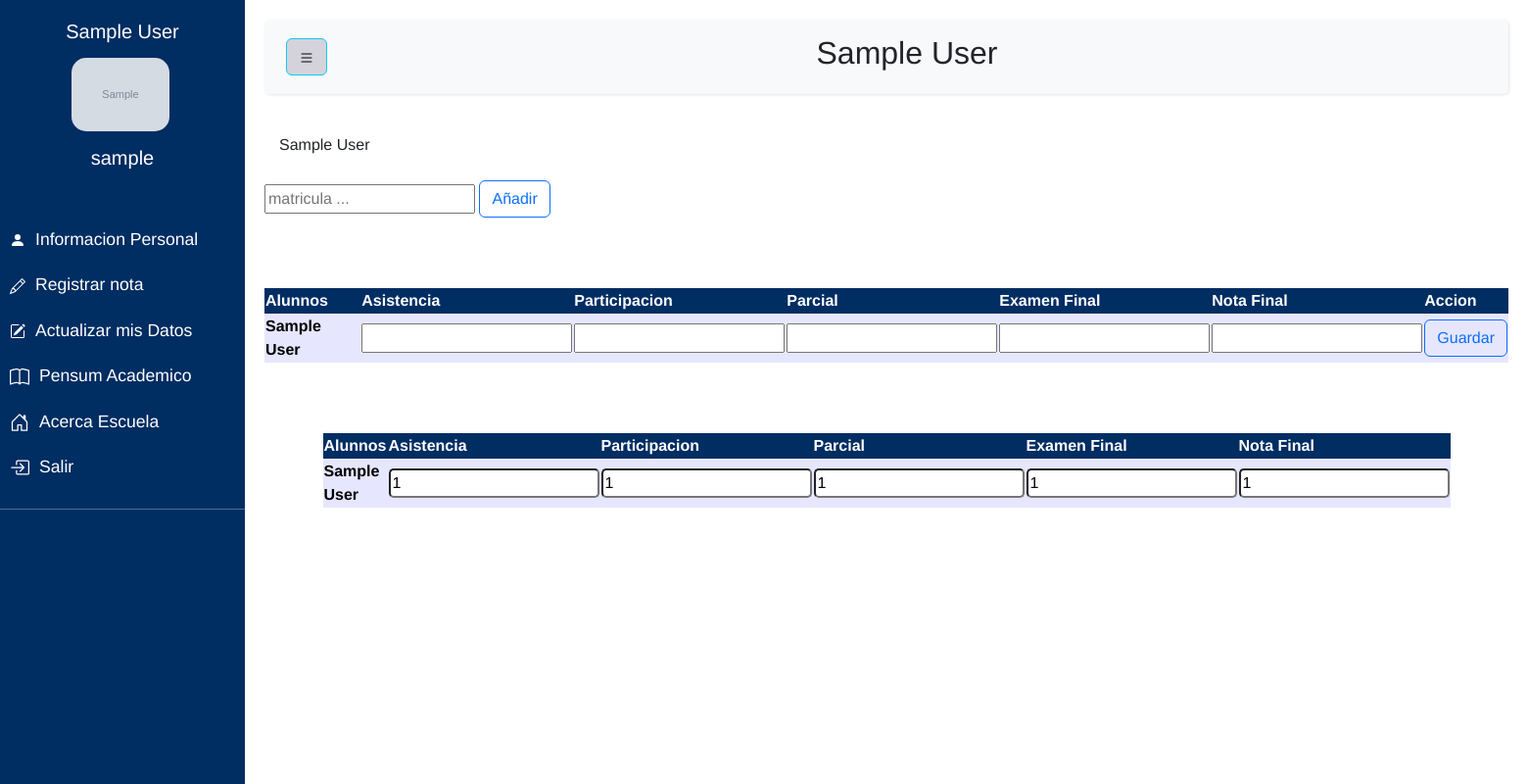
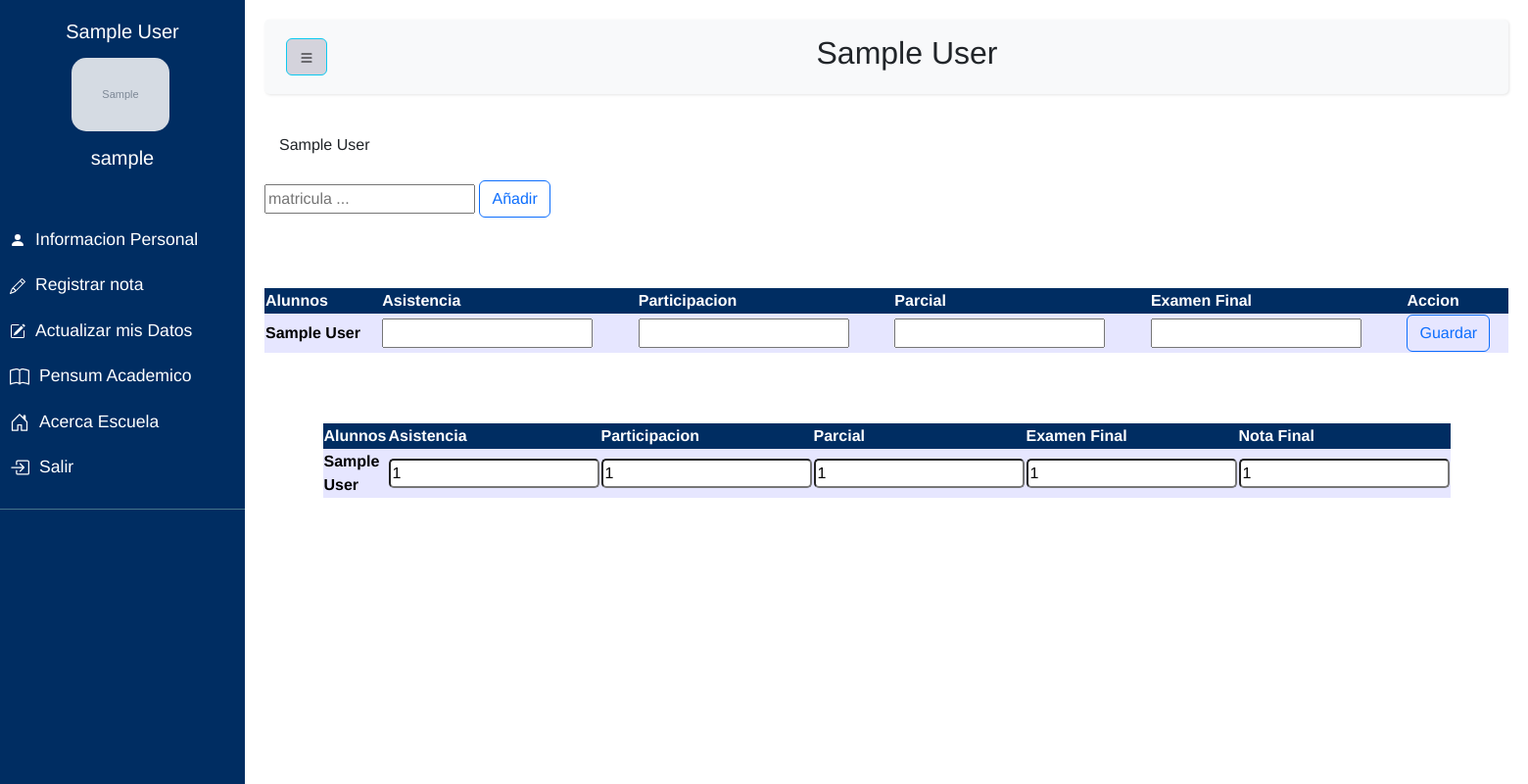
Before and after one commit to reymanuel010899/escuelas-admision, a Django app: page /inicio/seciones-alunnos/1/ in a window 1560 px wide. Shown: the whole page at 98% size. Run offline with Django 5.2, Linux system fonts and the light colour scheme; a user stored in the database is signed in; tables that the repository leaves empty hold one stand-in row (values such as "Sample post"); grey boxes marked "Sample" are stand-in pictures; lists and menus that the app fills with data are empty; some libraries are stand-ins or nearby versions.

Commit message:
calculo nota final automatizada

```diff
--- a/inicio/templates/base.html
+++ b/inicio/templates/base.html
@@ -13,9 +13,9 @@
          </head>
           <body>
             <div id="wrapper">
-            <div class="wrapper" style="display: flex; ">
+            <div class="wrapper" style="display: flex;">
              <!-- Sidebar  -->
-             <nav id="sidebar" style=" background-color: #002d62; position: fixed; height: 100%;   ">
+             <nav id="sidebar" style=" background-color: #002d62; position: fixed; height: 100%; z-index: 3 !important;   ">
 
                 <div class="sidebar-header" style="background-color: #002d62;">
                     <h5 style="text-align: center; margin-bottom: 15px;">{{user.nombre}} </h5>
--- a/inicio/templates/registrar-alunnos-notas.html
+++ b/inicio/templates/registrar-alunnos-notas.html
@@ -17,19 +17,26 @@
 {% endif %}
 {% endif %}
 {% endfor %}
-<form  method="GET" style="">
+<form  method="GET">
     <input placeholder="matricula ..." name="buscar" type="text">
     <button class="btn btn-outline-primary"  type="submit">Añadir</button>
 </form>
 <br><br><br>
 <table style="width: 100%; margin: auto;" >
     <tr style="background-color:  #002d62; color: rgb(255, 255, 255);">
-        <th class="centro" scope="col">Alunnos</th><th class="centro" scope="col">Asistencia</th><th class="centro" scope="col">Participacion</th><th class="centro" scope="col">Parcial</th><th class="centro" scope="col">Examen Final</th><th class="centro" scope="col">Nota Final</th><th class="centro" scope="col">Accion</th>
+        <th class="centro" scope="col">Alunnos</th><th class="centro" scope="col">Asistencia</th>
+        <th class="centro" scope="col">Participacion</th><th class="centro" scope="col">Parcial</th>
+        <th class="centro" scope="col">Examen Final</th><th class="centro" scope="col">Accion</th>
     </tr>
     {% for estud in estudiantes %}
     <form action="?alunno={{estud.id}}" method="POST">{% csrf_token %}
         <tr style="background-color: rgb(230, 230, 255); color: rgb(0, 0, 0); border: none;">
-            <th class="centro" scope="col">{{estud.user.nombre}}</th><th class="centro"   scope="col">{{form.asistencia}}  </th><th class="centro" scope="col">{{form.participacion}}</th><th class="centro" scope="col">{{form.parcial}} </th><th class="centro" scope="col">{{form.filnal_ex}}</th><th class="centro"   scope="col">{{form.nota_final}}  </th> <th class="centro" scope="col"><button type="submit" class="btn btn-outline-primary">Guardar</button></th>
+            <th class="centro" scope="col">{{estud.user.nombre}}</th>
+            <th class="centro"   scope="col">{{form.asistencia}}  </th>
+            <th class="centro" scope="col">{{form.participacion}}</th>
+            <th class="centro" scope="col">{{form.parcial}} </th>
+            <th class="centro" scope="col">{{form.filnal_ex}}</th>
+            <th class="centro" scope="col"><button type="submit" class="btn btn-outline-primary">Guardar</button></th>
         </tr>
     </form>
     {% endfor %}
@@ -42,7 +49,7 @@
 {% for estud in notas %}
 <form action="?alunno={{estud.id}}" method="POST">{% csrf_token %}
 <tr style="background-color: rgb(230, 230, 255); color: rgb(0, 0, 0); border: none;">
-    <th class="centro" scope="col">{{estud.alunno.user.nombre}} </th><th class="centro"   scope="col"> <input   value="{{estud.asistencia}}" style="border-radius: 5px;" readonly type="text"></th><th class="centro" scope="col"><input type="text" value="{{estud.participacion}}" readonly style="border-radius: 5px;"></th><th class="centro" scope="col"> <input type="text" value="{{estud.parcial}}" readonly style="border-radius: 5px;"> </th><th class="centro" scope="col"><input type="text" value="{{estud.filnal_ex}}" readonly style="border-radius: 5px;"></th> <th class="centro"   scope="col"> <input value="{{estud.nota_final}}" style="border-radius: 5px;" readonly type="text"></th>
+    <th class="centro" scope="col">{{estud.alunno.user.nombre}}</th><th class="centro"   scope="col"> <input   value="{{estud.asistencia}}" style="border-radius: 5px;" readonly type="text"></th><th class="centro" scope="col"><input type="text" value="{{estud.participacion}}" readonly style="border-radius: 5px;"></th><th class="centro" scope="col"> <input type="text" value="{{estud.parcial}}" readonly style="border-radius: 5px;"> </th><th class="centro" scope="col"><input type="text" value="{{estud.filnal_ex}}" readonly style="border-radius: 5px;"></th> <th class="centro"   scope="col"> <input value="{{estud.nota_final}}" style="border-radius: 5px;" readonly type="text"></th>
 </tr>
 </form>
 {% endfor %}
--- a/inicio/views.py
+++ b/inicio/views.py
@@ -88,8 +88,6 @@ def alunnos_seciones(request, pk):
       materia_id = request.GET.get('materia','')
       seciones =  sacar_seciones(materia_id)
 
-
-
       estudiantes_por_secion = SecionModels.objects.get(id=pk)
       materia = MateriasModels.objects.get(cesion_reverce__id=pk, profesor=estudiantes_por_secion.materia.profesor)
       estudiante = estudiantes_por_secion.estudiante.all()
@@ -134,26 +132,47 @@ def alunnos_seciones(request, pk):
                   if participacion:
                      nota.participacion = participacion
                      nota.save()
+                     actualizar_nota_final(nota, request, participacion=participacion)
                   elif asistencia:
                      nota.asistencia = asistencia
                      nota.save()
+                     actualizar_nota_final(nota, request, asistencia=asistencia)
                   elif parcial:
                      nota.parcial = parcial
                      nota.save()
+                     actualizar_nota_final(nota, request, parcial=parcial)
                   elif final_ex:
                      nota.filnal_ex = final_ex
                      nota.save()
-                  elif nota_final:
-                     nota.nota_final = nota_final
-                     nota.save()
-                     nota_fix, crd = Notamodels.objects.get_or_create(materia=nota.materia, estudiate=nota.alunno, defaults={'nota':nota.nota_final})
-                     nota_fix.nota = nota.nota_final
-                     nota_fix.save()
+                     actualizar_nota_final(nota, request, final_ex=final_ex)
+
 
          return redirect('inicio_app:seciones-alunnos', pk=pk)
    else:
       return redirect('inicio_app:inicio')
 
+
+
+
+def actualizar_nota_final(nota, request, **kwargs):
+
+   if kwargs.get("participacion"):
+      print(kwargs)
+      nota.nota_final += nota.participacion
+   if kwargs.get("asistencia"):
+      nota.nota_final += nota.asistencia
+   if kwargs.get("parcial"):
+      nota.nota_final += nota.parcial
+   if kwargs.get("final_ex"):
+      nota.nota_final += nota.final_ex
+   # nota.nota_final =  nota.participacion + nota.asistencia or 0 + nota.parcial or 0 + nota.filnal_ex or 0
+   nota.save()
+
+
+
+   nota_fix, crd = Notamodels.objects.get_or_create(materia=nota.materia, estudiate=nota.alunno, defaults={'nota':nota.nota_final})
+   nota_fix.nota = nota.nota_final
+   nota_fix.save()
 
 
 def seccines_ultimas(request):
```
Also changed, not shown: inicio/templates/alerta.html (added, +10 -0 lines).
